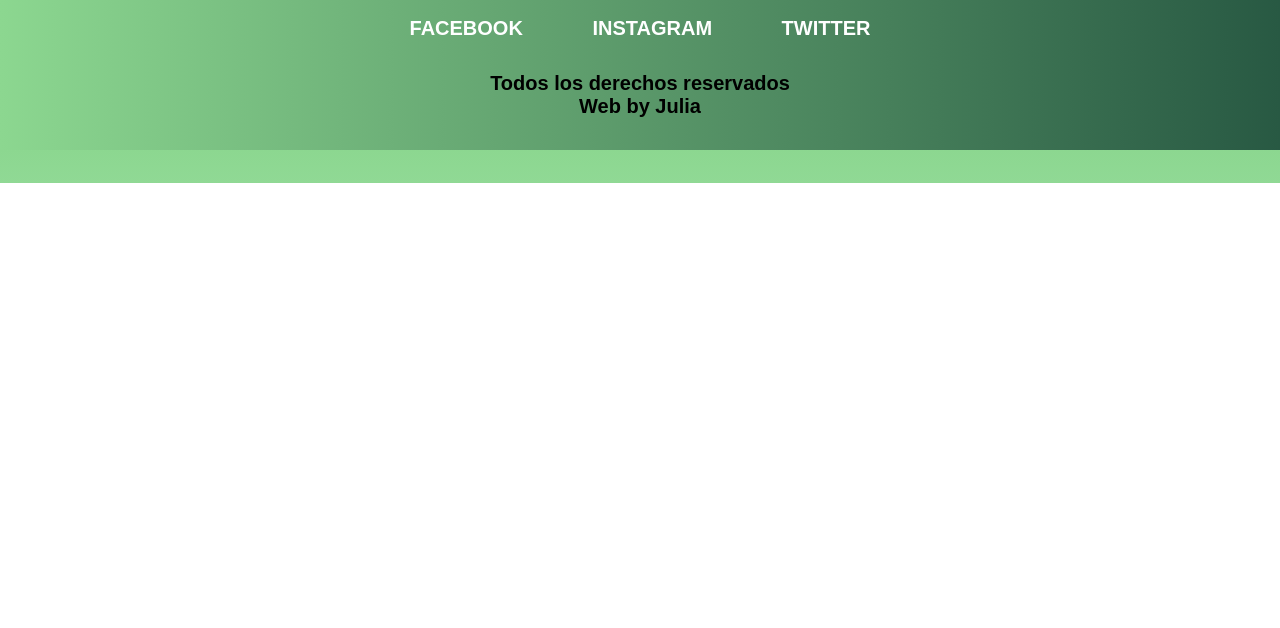
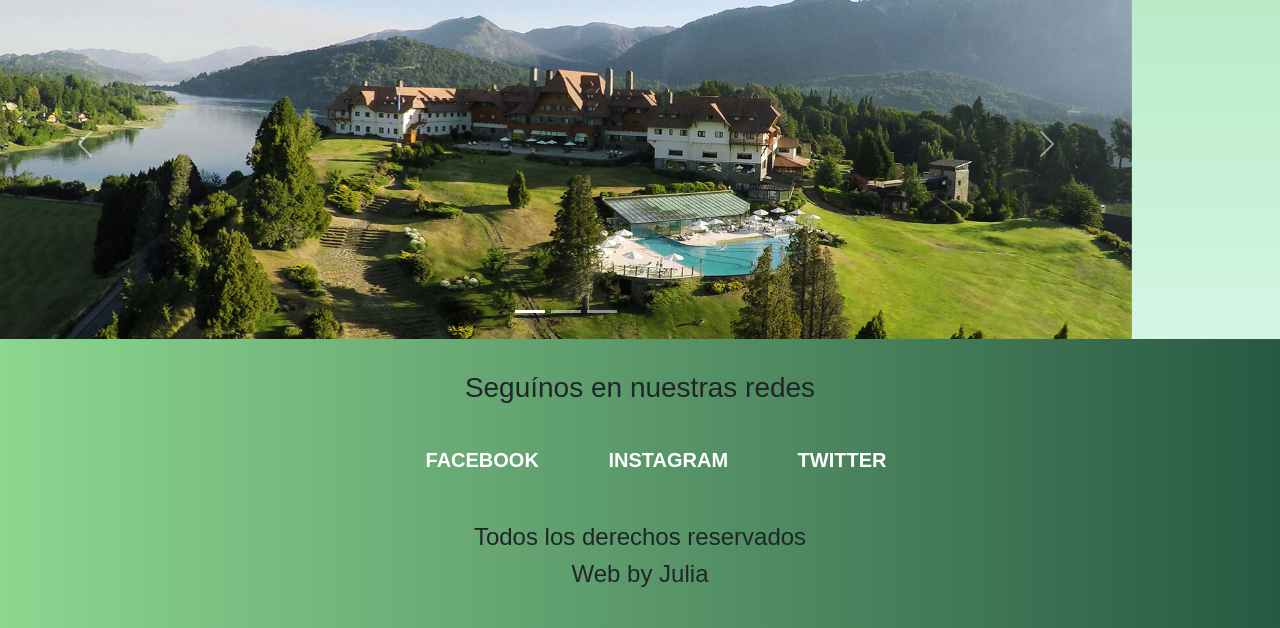
Before and after one commit to juliaporporato/desarrollo-web, a plain HTML site: page index.html in a window 1280 px wide. Shown: the part 617-1245 px from the top of the page. Before the commit the page ends 800 px from the top, so only its background shows below. Drawn offline with nearby package versions, Linux system fonts and the light colour scheme; a web font is replaced by a local one.

Commit message:
Agregué un slide con Bootstrap

```diff
--- a/css/style.css
+++ b/css/style.css
@@ -47,6 +47,7 @@ body {
 }
 
 /*NAV*/
+
 
 nav {
     background-color: #285943;
--- a/index.html
+++ b/index.html
@@ -1,13 +1,18 @@
 <!DOCTYPE html>
 <html lang="es">
+
 <head>
     <meta charset="UTF-8">
     <meta http-equiv="X-UA-Compatible" content="IE=edge">
     <meta name="viewport" content="width=device-width, initial-scale=1.0">
     <title>Las tres esquinas - Inicio</title>
     <link rel="shortcut icon" href="images/logolte.png" type="image/x-icon">
+    <!-- CSS only -->
+    <link href="https://cdn.jsdelivr.net/npm/bootstrap@5.2.2/dist/css/bootstrap.min.css" rel="stylesheet"
+        integrity="sha384-Zenh87qX5JnK2Jl0vWa8Ck2rdkQ2Bzep5IDxbcnCeuOxjzrPF/et3URy9Bv1WTRi" crossorigin="anonymous">
     <link rel="stylesheet" href="css/style.css">
 </head>
+
 <body class="gridPadre">
     <header class="encabezado">
         <div>
@@ -16,6 +21,41 @@
             <img src="images/logolte.png" alt="Logo del hotel">
         </div>
     </header>
+
+    <div id="carouselExampleIndicators" class="carousel slide" data-bs-ride="true">
+        <div class="carousel-indicators">
+            <button type="button" data-bs-target="#carouselExampleIndicators" data-bs-slide-to="0" class="active"
+                aria-current="true" aria-label="Slide 1"></button>
+            <button type="button" data-bs-target="#carouselExampleIndicators" data-bs-slide-to="1"
+                aria-label="Slide 2"></button>
+            <button type="button" data-bs-target="#carouselExampleIndicators" data-bs-slide-to="2"
+                aria-label="Slide 3"></button>
+        </div>
+        <div class="carousel-inner">
+            <div class="carousel-item active">
+                <img src="images/contacto1.jpg" class="d-block w-100" alt="imagen de habitación">
+            </div>
+            <div class="carousel-item">
+                <img src="images/menuresto.jpg" class="d-block w-100" alt="imagen de restó">
+            </div>
+            <div class="carousel-item">
+                <img src="images/spa.jpg" class="d-block w-100" alt="imagen de spa">
+            </div>
+        </div>
+        <button class="carousel-control-prev" type="button" data-bs-target="#carouselExampleIndicators"
+            data-bs-slide="prev">
+            <span class="carousel-control-prev-icon" aria-hidden="true"></span>
+            <span class="visually-hidden">Previous</span>
+        </button>
+        <button class="carousel-control-next" type="button" data-bs-target="#carouselExampleIndicators"
+            data-bs-slide="next">
+            <span class="carousel-control-next-icon" aria-hidden="true"></span>
+            <span class="visually-hidden">Next</span>
+        </button>
+    </div>
+
+
+
 
     <nav>
         <ul>
@@ -37,6 +77,10 @@
         <h4>Todos los derechos reservados</h4>
         <h4>Web by Julia</h4>
     </footer>
+    <!-- JavaScript Bundle with Popper -->
+    <script src="https://cdn.jsdelivr.net/npm/bootstrap@5.2.2/dist/js/bootstrap.bundle.min.js"
+        integrity="sha384-OERcA2EqjJCMA+/3y+gxIOqMEjwtxJY7qPCqsdltbNJuaOe923+mo//f6V8Qbsw3"
+        crossorigin="anonymous"></script>
+</body>
 
-</body>
 </html>
```
